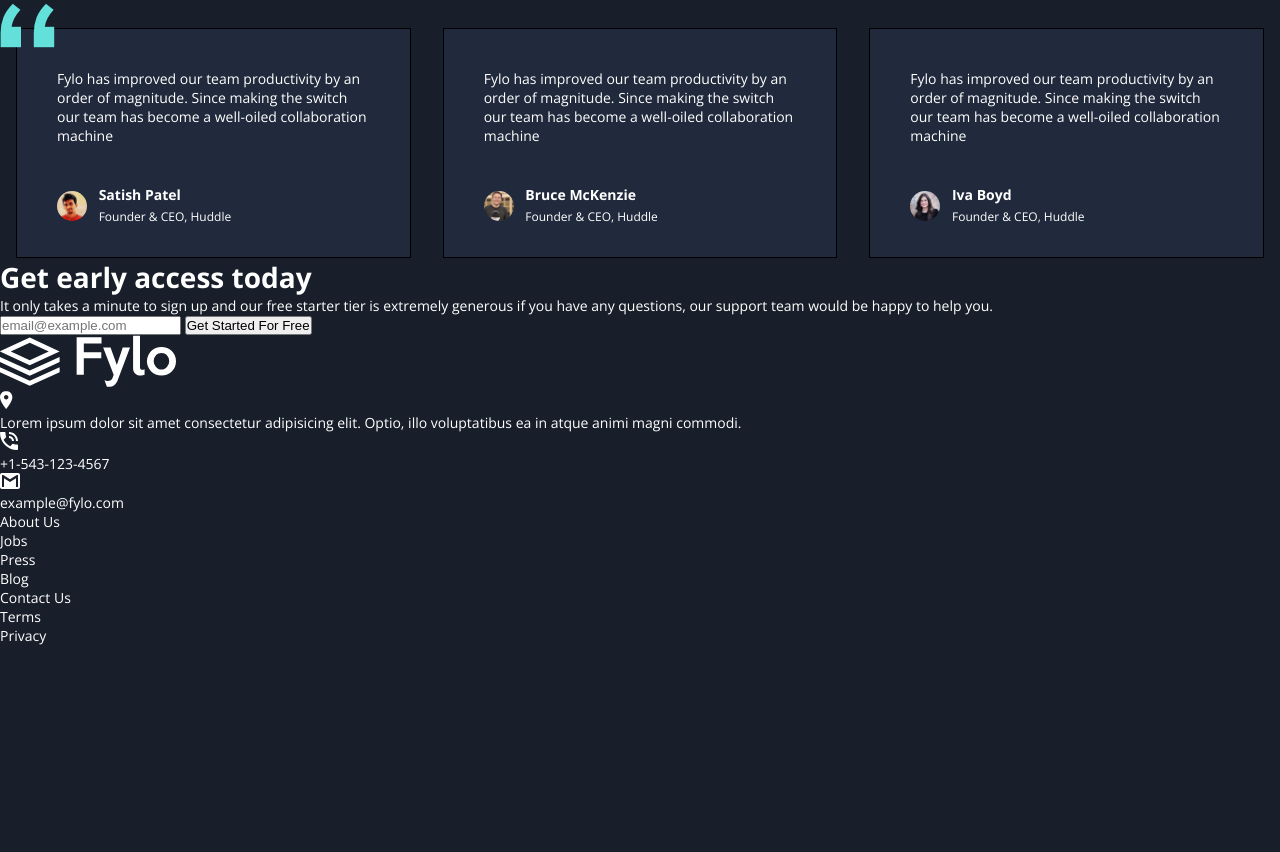
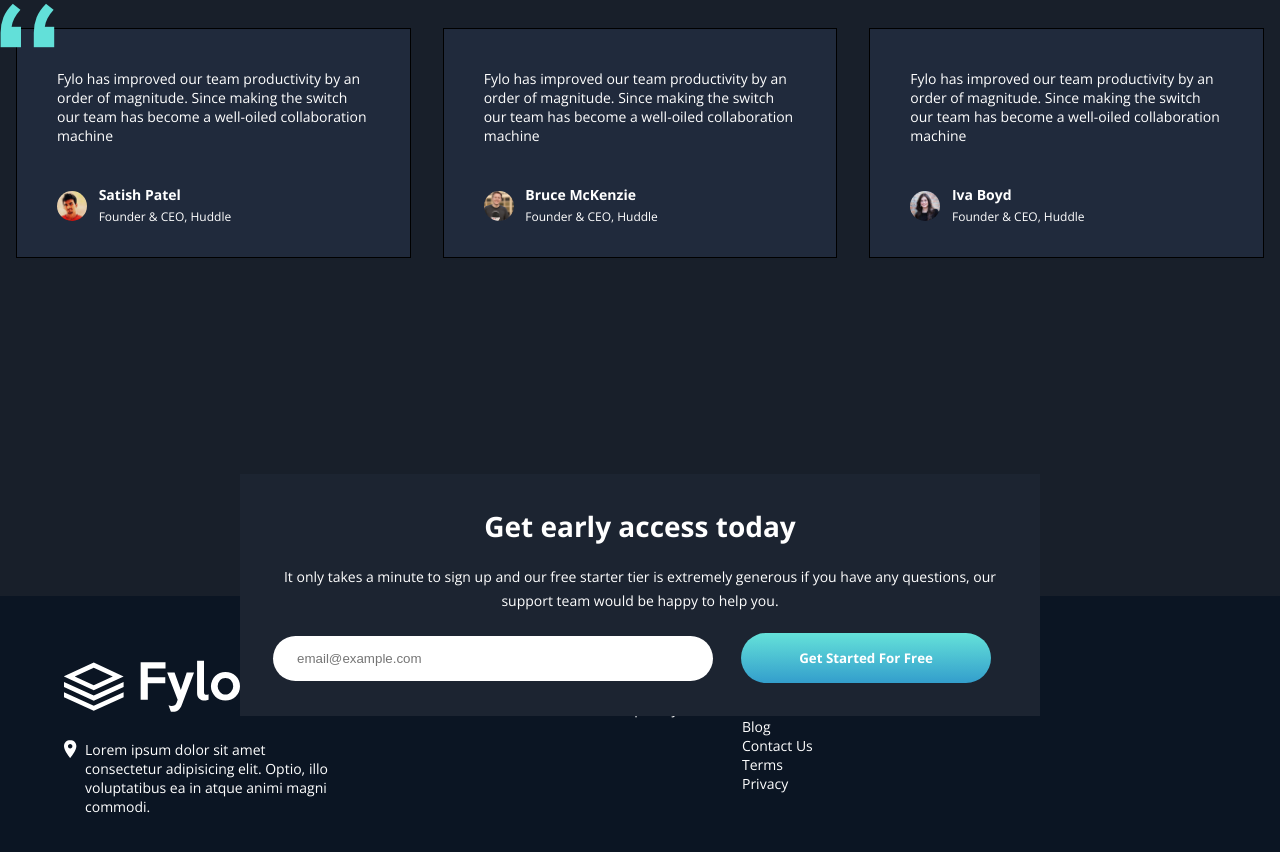
Before and after one commit to HugoPDF5/fylo-landing, a plain HTML site: page index.html in a window 1280 px wide. Shown: the part 2188-3040 px from the top of the page. Before the commit the page ends 2833 px from the top, so only its background shows below. Drawn offline with nearby package versions, Linux system fonts and the light colour scheme.

Commit message:
finalizando parte principal do site

```diff
--- a/styles.css
+++ b/styles.css
@@ -89,7 +89,8 @@ main .intro p {
     margin-bottom: 32px;
 }
 
-main .intro button {
+main .intro button,
+.sign-up .action button {
     color: var(--white);
     padding: 16px;
     background-image: linear-gradient(var(--cyan),var(--blue));
@@ -179,6 +180,7 @@ main .intro button {
     justify-content: space-around;
     width: 100%;
     margin-top: 96px;
+    margin-bottom: 96px;
 }
 
 .quotes {
@@ -218,3 +220,77 @@ main .intro button {
     font-size: 12px;
     font-weight: 400;
 }
+
+.sign-up {
+    position: relative;
+    top: 120px;
+    display: flex;
+    flex-direction: column;
+    gap: 20px;
+    width: 800px;
+    justify-content: space-around;
+    background-color: var(--dark-blue-intro-email);
+    border: 1px solid transparent;
+    margin: 0 auto;
+    padding: 32px;
+}
+
+.sign-up h1 {
+    margin: 0 auto;
+}
+
+.sign-up p {
+    text-align: center;
+    line-height: 24px;
+}
+
+.sign-up .action input {
+    border-radius: 50px;
+    border: none;
+    width: 60%;
+    height: 45px;
+    padding-left: 24px;
+    margin-right: 24px;
+}
+
+footer {
+    background-color: var(--dark-blue-footer);
+    height: 500px;
+}
+
+footer .info {
+    padding: 64px;
+    display: flex;
+    gap: 16px;
+
+}
+
+.address {
+    max-width: 45%;
+}
+
+.address img .logo {
+    display: block;
+}
+
+.address > div {
+    margin-top: 24px;
+    display: flex;
+    gap: 8px;
+    align-items: flex-start;
+}
+
+.address > div > p {
+   max-width: 50%;
+}
+
+.contact {
+    display: flex;
+    flex-direction: column;
+}
+
+.contact .tel {
+    display: flex;
+    align-items: center;
+    justify-content: space-between;
+}
```
